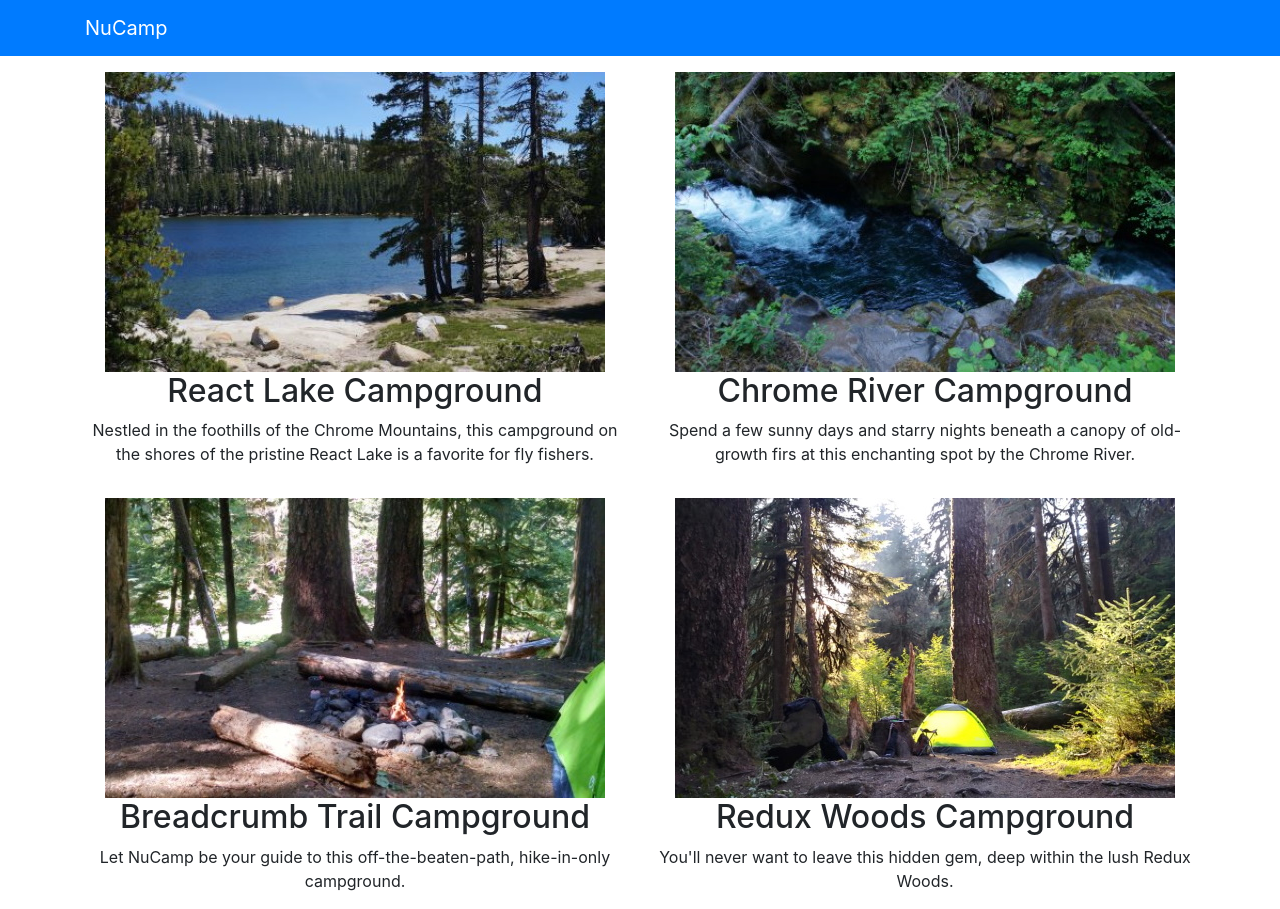
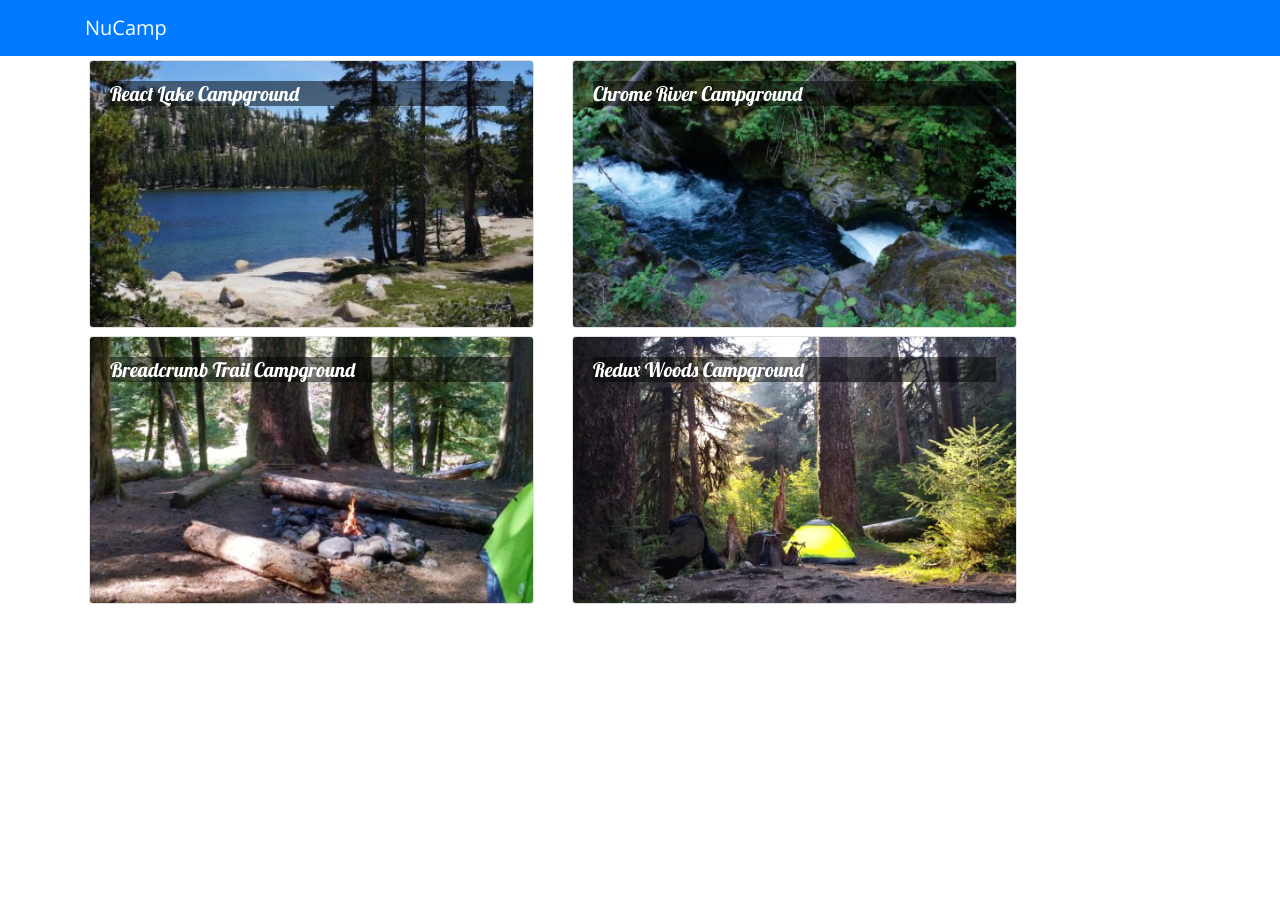
Before and after one commit to chaselones/bootCampSite-react, a React (Create React App) app: page / in a window 1280 px wide. After the commit the page ends 800 px from the top, so only its background shows below. Built offline with nearby package versions, Linux system fonts and the light colour scheme.

Commit message:
finished week 2 of React course
Updated to reflect all changes through week 2

```diff
--- a/package.json
+++ b/package.json
@@ -12,6 +12,8 @@
     "react-popper": "^2.2.5",
     "react-scripts": "4.0.3",
     "reactstrap": "^8.9.0",
+    "typeface-lobster": "^1.1.13",
+    "typeface-open-sans": "^1.1.13",
     "web-vitals": "^1.0.1"
   },
   "scripts": {
--- a/src/App.css
+++ b/src/App.css
@@ -1,38 +1,12 @@
-.App {
-  text-align: center;
+body {
+  font-family: "Open Sans", sans-serif;
 }
 
-.App-logo {
-  height: 40vmin;
-  pointer-events: none;
+.card-title {
+  font: 500 1.25rem "Lobster", cursive;
 }
 
-@media (prefers-reduced-motion: no-preference) {
-  .App-logo {
-    animation: App-logo-spin infinite 20s linear;
-  }
+.card-img-overlay .card-title {
+  color: white;
+  background-color: rgba(0, 0, 0, 0.5);
 }
-
-.App-header {
-  background-color: #282c34;
-  min-height: 100vh;
-  display: flex;
-  flex-direction: column;
-  align-items: center;
-  justify-content: center;
-  font-size: calc(10px + 2vmin);
-  color: white;
-}
-
-.App-link {
-  color: #61dafb;
-}
-
-@keyframes App-logo-spin {
-  from {
-    transform: rotate(0deg);
-  }
-  to {
-    transform: rotate(360deg);
-  }
-}
--- a/src/App.js
+++ b/src/App.js
@@ -2,10 +2,18 @@
 import React, { Component } from 'react';
 import { Navbar, NavbarBrand } from 'reactstrap';
 import Directory from "./components/DirectoryComponent";
+import  { CAMPSITES } from './shared/campsites';
 import './App.css';
 
 // import Component1 from "./components/Component1";
 class App extends Component {
+    constructor(props){
+        super(props);
+        this.state = {
+            campsites: CAMPSITES
+        }
+    };
+
     render() {
         return (
             <div className="App">
@@ -14,7 +22,7 @@ class App extends Component {
                     <NavbarBrand href="/">NuCamp</NavbarBrand>
                 </div>
                 </Navbar>
-                <Directory />
+                <Directory campsites = { this.state.campsites }/>
             </div>
         );
     }
--- a/src/components/DirectoryComponent.js
+++ b/src/components/DirectoryComponent.js
@@ -1,62 +1,64 @@
 import React from "react";
+import { Card, CardImg, CardImgOverlay, CardText, CardBody, CardTitle } from "reactstrap";
 
 // using extends React.Component just to remember this is an option other than importing destructuring
 class Directory extends React.Component {
-    constructor(props){
+    //To hold local state, we need a constructor
+    constructor(props) {
         super(props);
         this.state = {
-            campsites:[
-                {
-                    id: 0,
-                    name: 'React Lake Campground',
-                    image: 'assets/images/react-lake.jpg',
-                    elevation: 1233,
-                    description: "Nestled in the foothills of the Chrome Mountains, this campground on the shores of the pristine React Lake is a favorite for fly fishers."
-                },
-                {
-                  id: 1,
-                  name: 'Chrome River Campground ',
-                  image: 'assets/images/chrome-river.jpg',
-                  elevation: 877,
-                  description: "Spend a few sunny days and starry nights beneath a canopy of old-growth firs at this enchanting spot by the Chrome River."
-                },
-                {
-                    id: 2,
-                    name: 'Breadcrumb Trail Campground',
-                    image: 'assets/images/breadcrumb-trail.jpg',
-                    elevation: 2901,
-                    description: "Let NuCamp be your guide to this off-the-beaten-path, hike-in-only campground."
-                },
-                {
-                    id: 3,
-                    name: 'Redux Woods Campground',
-                    image: 'assets/images/redux-woods.jpg',
-                    elevation: 42,
-                    description: "You'll never want to leave this hidden gem, deep within the lush Redux Woods."
-                }
-            ],
+            selectedCampsite: null
         };
+    }
+
+    onCampSiteSelect(campsite) {
+        //Outside of the constructor, always use setState() to change state.
+        this.setState({ selectedCampsite: campsite });
+    }
+
+    renderSelectedCampSite(campsite) {
+        if (campsite) {
+            return (
+                <Card>
+                    <CardImg top src={campsite.image} alt={campsite.name}></CardImg>
+                    <CardBody>
+                        <CardTitle>{campsite.name}</CardTitle>
+                        <CardText>{campsite.description}</CardText>
+                    </CardBody>
+                </Card>
+            )
+        }
+        return <div />;
     }
 
     render() {
         //If you tell react to render an array, it automatically renders each element in the array.
-        const directory = this.state.campsites.map((campsite)=>{
+        const directory = this.props.campsites.map((campsite) => {
             //This is a function return, not the react render function return
-            return(
+            return (
                 //The JSX elements below are now added to a new array called 'directory'
-                <div key={campsite.id} className="col mt-3">
-                    <img src={campsite.image} alt={campsite.name} />
-                    <h2>{campsite.name}</h2>
-                    <p>{campsite.description}</p>
+                //ID required for top level item in the array (this being the div)
+                <div key={campsite.id} className="col-md-5 m-1">
+                    <Card onClick={() => this.onCampSiteSelect(campsite)}>
+                        <CardImg width="100%" src={campsite.image} alt={campsite.name} />
+                        <CardImgOverlay>
+                            <CardTitle>{campsite.name}</CardTitle>
+                        </CardImgOverlay>
+                    </Card>
                 </div>
             );
         })
 
-        return(
+        return (
             <div className="container">
                 <div className="row">
                     {/* Rendering the array: */}
                     {directory}
+                </div>
+                <div className="row">
+                    <div className="col-md-5 m-1">
+                        {this.renderSelectedCampSite(this.state.selectedCampsite)}
+                    </div>
                 </div>
                 {/* Example of parent/child prop relationship below: */}
                 {/* <div className="row">
--- a/src/index.js
+++ b/src/index.js
@@ -1,9 +1,11 @@
 import React from 'react';
 import ReactDOM from 'react-dom';
 import './index.css';
-import App from './App';
 import reportWebVitals from './reportWebVitals';
 import 'bootstrap/dist/css/bootstrap.min.css';
+import 'typeface-lobster';
+import 'typeface-open-sans';
+import App from './App';
 
 ReactDOM.render(
   <React.StrictMode>
--- /dev/null
+++ b/src/shared/campsites.js
@@ -0,0 +1,178 @@
+export const CAMPSITES = [
+    {
+        id: 0,
+        name: 'React Lake Campground',
+        image: 'assets/images/react-lake.jpg',
+        elevation: 1233,
+        description: "Nestled in the foothills of the Chrome Mountains, this campground on the shores of the pristine React Lake is a favorite for fly fishers.",
+        comments: [
+            {
+                id: 0,
+                rating: 5,
+                text: "What a magnificent view!",
+                author: "Tinus Lorvaldes",
+                date: "2018-10-25T16:30Z"
+            },
+            {
+                id: 1,
+                rating: 4,
+                text: "The campground was beautiful, but the bugs could bite sometimes.",
+                author: "Brennen Ech",
+                date: "2017-06-17T03:33Z"
+            },
+            {
+                id: 2,
+                rating: 5,
+                text: "I caught a world-record-breaking trout here on my last visit.",
+                author: "McKenzie Sebastian",
+                date: "2019-02-18T18:12Z"
+            },
+            {
+                id: 3,
+                rating: 5,
+                text: "A wonderful place to reconnect with nature.",
+                author: "Jordan Runn",
+                date: "2019-08-04T20:11Z"
+            },
+            {
+                id: 4,
+                rating: 4,
+                text: "The stars at night were magnificent!",
+                author: "Ann Dabramov",
+                date: "2018-07-23T19:44Z"
+            }
+        ]
+    },
+    {
+        id: 1,
+        name:'Chrome River Campground ',
+        image: 'assets/images/chrome-river.jpg',
+        elevation: 877,
+        description: "Spend a few sunny days and starry nights beneath a canopy of old-growth firs at this enchanting spot by the Chrome River.",
+        comments: [
+            {
+                id: 0,
+                rating: 5,
+                text: "What a magnificent view!",
+                author: "Tinus Lorvaldes",
+                date: "2018-10-25T16:30Z"
+            },
+            {
+                id: 1,
+                rating: 4,
+                text: "The campground was beautiful, but the bugs could bite sometimes.",
+                author: "Brennen Ech",
+                date: "2017-06-17T03:33Z"
+            },
+            {
+                id: 2,
+                rating: 5,
+                text: "I caught a world-record-breaking trout here on my last visit.",
+                author: "McKenzie Sebastian",
+                date: "2019-02-18T18:12Z"
+            },
+            {
+                id: 3,
+                rating: 5,
+                text: "A wonderful place to reconnect with nature.",
+                author: "Jordan Runn",
+                date: "2019-08-04T20:11Z"
+            },
+            {
+                id: 4,
+                rating: 4,
+                text: "The stars at night were magnificent!",
+                author: "Ann Dabramov",
+                date: "2018-07-23T19:44Z"
+            }
+        ]
+    },
+    {
+        id: 2,
+        name:'Breadcrumb Trail Campground',
+        image: 'assets/images/breadcrumb-trail.jpg',
+        elevation: 2901,
+        description: "Let NuCamp be your guide to this off-the-beaten-path, hike-in-only campground.",
+        comments: [
+            {
+                id: 0,
+                rating: 5,
+                text: "What a magnificent view!",
+                author: "Tinus Lorvaldes",
+                date: "2018-10-25T16:30Z"
+            },
+            {
+                id: 1,
+                rating: 4,
+                text: "The campground was beautiful, but the bugs could bite sometimes.",
+                author: "Brennen Ech",
+                date: "2017-06-17T03:33Z"
+            },
+            {
+                id: 2,
+                rating: 5,
+                text: "I caught a world-record-breaking trout here on my last visit.",
+                author: "McKenzie Sebastian",
+                date: "2019-02-18T18:12Z"
+            },
+            {
+                id: 3,
+                rating: 5,
+                text: "A wonderful place to reconnect with nature.",
+                author: "Jordan Runn",
+                date: "2019-08-04T20:11Z"
+            },
+            {
+                id: 4,
+                rating: 4,
+                text: "The stars at night were magnificent!",
+                author: "Ann Dabramov",
+                date: "2018-07-23T19:44Z"
+            }
+        ]
+    },
+    {
+        id: 3,
+        name:'Redux Woods Campground',
+        image: 'assets/images/redux-woods.jpg',
+        elevation: 42,
+        description: "You'll never want to leave this hidden gem, deep within the lush Redux Woods.",
+        comments: [
+            {
+                id: 0,
+                rating: 5,
+                text: "What a magnificent view!",
+                author: "Tinus Lorvaldes",
+                date: "2018-10-25T16:30Z"
+            },
+            {
+                id: 1,
+                rating: 4,
+                text: "The campground was beautiful, but the bugs could bite sometimes.",
+                author: "Brennen Ech",
+                date: "2017-06-17T03:33Z"
+            },
+            {
+                id: 2,
+                rating: 5,
+                text: "I caught a world-record-breaking trout here on my last visit.",
+                author: "McKenzie Sebastian",
+                date: "2019-02-18T18:12Z"
+            },
+            {
+                id: 3,
+                rating: 5,
+                text: "A wonderful place to reconnect with nature.",
+                author: "Jordan Runn",
+                date: "2019-08-04T20:11Z"
+            },
+            {
+                id: 4,
+                rating: 4,
+                text: "The stars at night were magnificent!",
+                author: "Ann Dabramov",
+                date: "2018-07-23T19:44Z"
+            }
+        ]
+    }
+];
```
Also changed, not shown: 1 other file (tests, documents, lock files or other folders).
